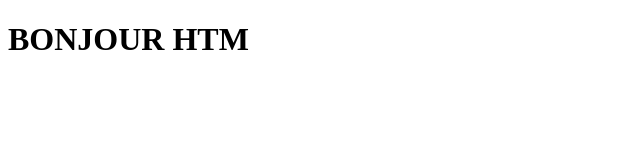
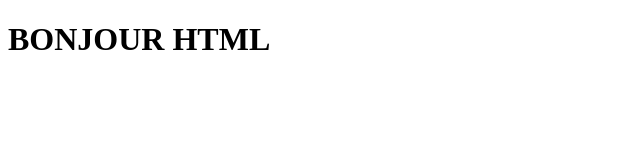
Before and after one commit to Tsixman/regionats, a plain HTML site: page index.html in a window 1280 px wide. Shown: the full height of the page, 0-640 px from the left. Drawn offline with Linux system fonts and the light colour scheme.

Commit message:
Update index.html

```diff
--- a/index.html
+++ b/index.html
@@ -6,6 +6,7 @@
     <title>Document</title>
 </head>
 <body>
-    <h1>BONJOUR HTM</h1>
+    <h1>BONJOUR HTML</h1>
 </body>
+
 </html>
```
